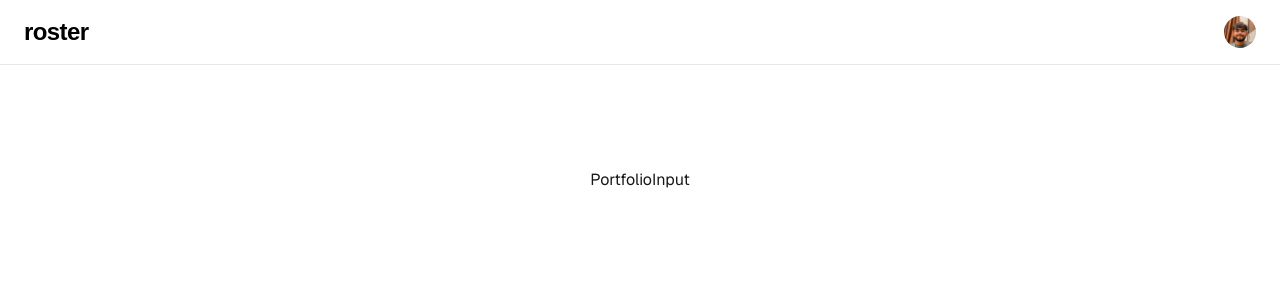
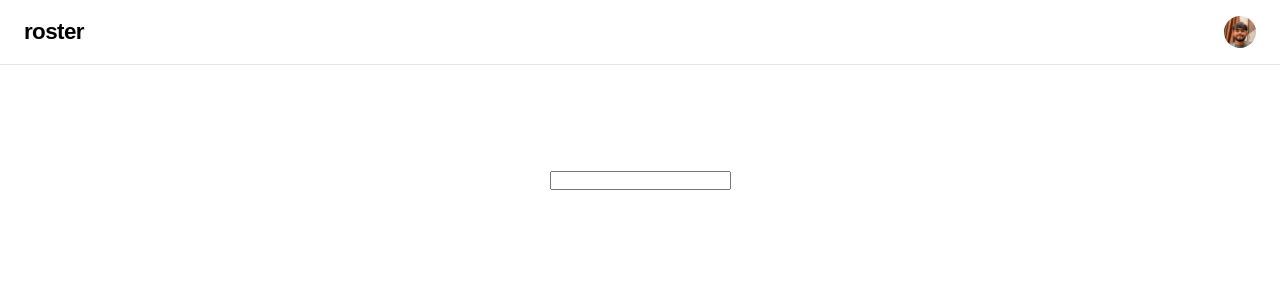
Before and after one commit to devansh-nigam/portfolio-onboarding-roster, a Next.js app: page / in a window 1280 px wide. Shown: the top 300 px of the page. Built offline with nearby package versions, Linux system fonts and the light colour scheme.

Commit message:
Designing the layout and how to use input components for max resuability

```diff
--- a/src/app/layout.tsx
+++ b/src/app/layout.tsx
@@ -30,7 +30,7 @@ export default function RootLayout({
         <nav className="navbar">
           <div className="navbar-container">
             <Link href="/" className="logo">
-              roster
+              <h1 style={{ fontSize: "1.4rem" }}>roster</h1>
             </Link>
             <div className="profile-section">
               <div className="avatar">
--- a/src/components/PortfolioInput/PortfolioInput.tsx
+++ b/src/components/PortfolioInput/PortfolioInput.tsx
@@ -1,7 +1,15 @@
 import React from "react";
 
+//plan is to introduce multiple validations in the same text input component, as we will have to use this even on the stepper journey
+//Either we couple this here with the submit button, else we take this same component and reuse it
+//Separate out the normal text input here, club the button and input state here together, required for proper validation
+
 function PortfolioInput() {
-  return <div>PortfolioInput</div>;
+  return (
+    <div>
+      <input />
+    </div>
+  );
 }
 
 export default PortfolioInput;
```
Also changed, not shown: src/components/AnimatedText/AnimatedText.tsx (added).
